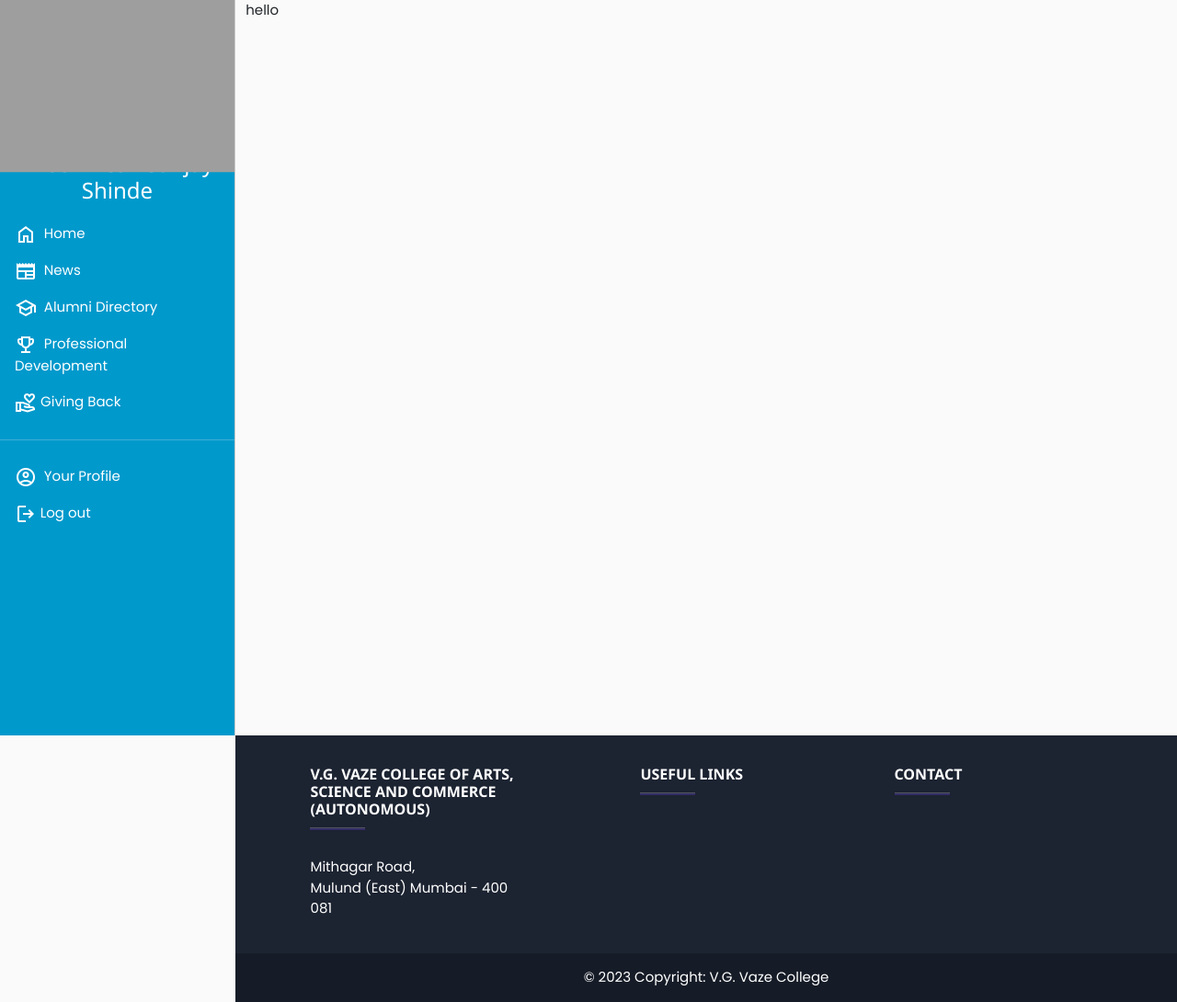
After one commit to rushiii3/Alumni, a PHP site: page /navbar3.php in a window 1280 px wide. The commit adds this page. Shown: the whole page at 92% size. Run offline with PHP 8.4, Linux system fonts and the light colour scheme; grey boxes are pictures that could not be loaded.

Commit message:
added footer

```diff
--- a/src/css/navigation.css
+++ b/src/css/navigation.css
@@ -114,9 +114,10 @@ a.article:hover {
 
 #content {
     width: 100%;
-    padding: 20px;
-    min-height: 100vh;
+    /* padding: 20px; */
+    min-height: 100svh;
     transition: all 0.3s;
+
 }
 
 /* ---------------------------------------------------
--- a/src/main/alumni_directory.php
+++ b/src/main/alumni_directory.php
@@ -169,6 +169,11 @@ else{
 
 
         </div>
+        <?php
+include "footer.php"
+?>
+          </div>
+          </div>
 
   </main>
   <script src="../js/alumni_directory.js"></script>
--- a/src/main/alumni_view_profile.php
+++ b/src/main/alumni_view_profile.php
@@ -232,7 +232,9 @@ foreach ($characters as $character) {
     }
 }
 ?>
-
+<?php
+include "footer.php"
+?>
 
     </main>
 </body>
--- /dev/null
+++ b/src/main/footer.php
@@ -0,0 +1,95 @@
+
+    <!-- Remove the container if you want to extend the Footer to full width. -->
+<div class="container-fluid g-0" >
+
+<!-- Footer -->
+<footer
+        class="text-center text-lg-start text-white"
+        style="background-color: #1c2331;"
+        >
+
+
+  <!-- Section: Links  -->
+
+    <div class="container text-center text-md-start">
+      <!-- Grid row -->
+      <div class="row p-3">
+        <!-- Grid column -->
+        <div class="col-md-4 col-lg-7 col-xl-3 mx-auto my-2">
+          <!-- Content -->
+          <!-- <div class="d-flex"> -->
+            <!-- <img src="../img/logo11-removebg-preview.png" alt="college_logo" > -->
+            <h6 class="text-uppercase fw-bold">V.G. Vaze College of Arts, Science and Commerce (Autonomous)</h6>
+          <!-- </div> -->
+
+          <hr
+              class="mb-4 mt-0 d-inline-block mx-auto"
+              style="width: 60px; background-color: #7c4dff; height: 2px"
+              />
+          <p>
+          Mithagar Road, <br>
+          Mulund (East) Mumbai - 400 081
+          </p>
+        </div>
+        <!-- Grid column -->
+
+
+        <!-- Grid column -->
+        <div class="col-md-2 col-lg-2 col-xl-2 mx-auto my-2">
+          <!-- Links -->
+          <h6 class="text-uppercase fw-bold">Useful links</h6>
+          <hr
+              class="mb-4 mt-0 d-inline-block mx-auto"
+              style="width: 60px; background-color: #7c4dff; height: 2px"
+              />
+          <!-- <p>
+            <a href="#!" class="text-white">Your Account</a>
+          </p>
+          <p>
+            <a href="#!" class="text-white">Become an Affiliate</a>
+          </p>
+          <p>
+            <a href="#!" class="text-white">Shipping Rates</a>
+          </p>
+          <p>
+            <a href="#!" class="text-white">Help</a>
+          </p> -->
+        </div>
+        <!-- Grid column -->
+
+        <!-- Grid column -->
+        <div class="col-md-4 col-lg-3 col-xl-3 mx-auto mb-md-0 my-2">
+          <!-- Links -->
+          <h6 class="text-uppercase fw-bold">Contact</h6>
+          <hr
+              class="mb-4 mt-0 d-inline-block mx-auto"
+              style="width: 60px; background-color: #7c4dff; height: 2px"
+              />
+          <!-- <p><i class="fas fa-home mr-3"></i> New York, NY 10012, US</p>
+          <p><i class="fas fa-envelope mr-3"></i> info@example.com</p>
+          <p><i class="fas fa-phone mr-3"></i> + 01 234 567 88</p>
+          <p><i class="fas fa-print mr-3"></i> + 01 234 567 89</p> -->
+        </div>
+        <!-- Grid column -->
+      </div>
+      <!-- Grid row -->
+    </div>
+
+  <!-- Section: Links  -->
+
+  <!-- Copyright -->
+  <div
+       class="text-center p-3"
+       style="background-color: rgba(0, 0, 0, 0.2)"
+       >
+    © 2023  Copyright:
+    <a class="text-white" style="text-decoration:none" href="https://vazecollege.net/"
+       >V.G. Vaze College</a
+      >
+  </div>
+  <!-- Copyright -->
+</footer>
+<!-- Footer -->
+
+</div>
+<!-- End of .container -->
--- a/src/main/home.php
+++ b/src/main/home.php
@@ -86,7 +86,10 @@ $characters = json_decode($data); // decode the JSON feed
 </div>
         </div>
 </div>
-
+        </div>
+<?php
+include "footer.php"
+?>
 </main>
 </body>
 </html>
--- /dev/null
+++ b/src/main/navbar3.php
@@ -0,0 +1,213 @@
+<!DOCTYPE html>
+<html lang="en">
+<head>
+    <meta charset="UTF-8">
+    <meta name="viewport" content="width=device-width, initial-scale=1.0">
+    <title>Document</title>
+    <link href="https://cdn.jsdelivr.net/npm/bootstrap@5.3.0-alpha3/dist/css/bootstrap.min.css" rel="stylesheet" integrity="sha384-KK94CHFLLe+nY2dmCWGMq91rCGa5gtU4mk92HdvYe+M/SXH301p5ILy+dN9+nJOZ" crossorigin="anonymous">
+    <script src="https://ajax.googleapis.com/ajax/libs/jquery/3.6.3/jquery.min.js"></script>
+    <script src="https://cdn.jsdelivr.net/npm/bootstrap@5.3.0-alpha3/dist/js/bootstrap.bundle.min.js" integrity="sha384-ENjdO4Dr2bkBIFxQpeoTz1HIcje39Wm4jDKdf19U8gI4ddQ3GYNS7NTKfAdVQSZe" crossorigin="anonymous"></script>
+    <link rel="stylesheet" href="https://cdn.jsdelivr.net/npm/bootstrap-icons@1.10.5/font/bootstrap-icons.css" />
+    <link rel="stylesheet" href="https://fonts.googleapis.com/css2?family=Material+Symbols+Outlined:opsz,wght,FILL,GRAD@20..48,100..700,0..1,-50..200" />
+
+    <link rel="stylesheet" href="https://www.w3schools.com/w3css/4/w3.css">
+    <style>
+      @import "https://fonts.googleapis.com/css?family=Poppins:300,400,500,600,700";
+body {
+    font-family: 'Poppins', sans-serif;
+    background: #fafafa;
+}
+#navBarLogo{
+    filter: brightness(0%);
+    height:2rem;
+    -webkit-transform: scale(1.5);
+    -moz-transform: scale(2.5);
+    -o-transform: scale(2.5);
+    -ms-transform: scale(2.5);
+    transform: scale(2.5);
+}
+      #mySidebar{
+        height:100%;
+        width:200px;
+        background-color:#fff;
+         position:fixed!important;
+        z-index:1;
+        overflow:hidden;
+
+    }
+       /* Extra small devices (phones, 600px and down) */
+@media only screen and (max-width: 600px) {
+  #mySidebar{
+      width:100%;
+      display: none;
+    }
+    .pageHalfWidth{
+      margin-left:0%
+    }
+    #CloseButton{
+      display: block;
+    }
+}
+/* Small devices (portrait tablets and large phones, 600px and up) */
+@media only screen and (min-width: 600px) {
+  #mySidebar{
+      width:100%;
+      display: none;
+    }
+    .pageHalfWidth{
+      margin-left:0%
+    }
+    #CloseButton{
+      display: block;
+    }
+}
+/* Medium devices (landscape tablets, 768px and up) */
+@media only screen and (min-width: 768px) {
+  #navButton{
+        display:none;
+    }
+    #mySidebar{
+      width:20%;
+      left:0;
+      display: block;
+    }
+    .pageHalfWidth{
+      margin-left:20%
+    }
+    #CloseButton{
+      display: none;
+    }
+}
+/* Large devices (laptops/desktops, 992px and up) */
+@media only screen and (min-width: 992px) {
+  #navButton{
+        display:none;
+    }
+    #mySidebar{
+      width:20%;
+      left:0;
+      display: block;
+    }
+    .pageHalfWidth{
+      margin-left:20%
+    }
+    #CloseButton{
+      display: none;
+    }
+}
+/* Extra large devices (large laptops and desktops, 1200px and up) */
+@media only screen and (min-width: 1200px) {
+  #navButton{
+        display:none;
+    }
+    #mySidebar{
+      width:20%;
+      left:0;
+      display: block;
+    }
+    #CloseButton{
+      display: none;
+    }
+    .pageHalfWidth{
+      margin-left:20%;
+    }
+}
+
+#sideBarLogo{
+    text-align: center;
+    -webkit-transform: scale(1.5);
+    -moz-transform: scale(1.5);
+    -o-transform: scale(1.5);
+    -ms-transform: scale(1.5);
+    transform: scale(1.5);
+    margin-inline: auto;
+    height:10rem;
+}
+
+.material-symbols-outlined{
+    vertical-align: middle;
+}
+    </style>
+</head>
+<body>
+
+<!-- Sidebar -->
+<div class=" w3-bar-block w3-border-right"  id="mySidebar"  style=" background: #0099CC ; color: #fff; transition: all 0.3s;">
+  <button onclick="w3_close()" class="w3-bar-item w3-large" id="CloseButton">Close &times;</button>
+  <div class="mx-auto">
+
+            <p class="text-center  mb-0" style="margin-inline:auto">
+                <img src="../img/logo11-removebg-preview.png" alt="college_logo"  id="sideBarLogo">
+            </p>
+
+            <h3 class="p-1 text-center" id="alumni_name">HrushiKesh Sanjay Shinde</h3>
+        </div>
+  <a href="home.php" class="w3-bar-item w3-button"><span class="material-symbols-outlined me-1">home</span> Home</a>
+  <a href="news.php" class="w3-bar-item w3-button"><span class="material-symbols-outlined me-1">newspaper</span> News</a>
+  <a href="alumni_directory.php" class="w3-bar-item w3-button"> <span class="material-symbols-outlined me-1">school</span> Alumni Directory</a>
+  <a href="professional_dev.php" class="w3-bar-item w3-button"> <span class="material-symbols-outlined me-1">emoji_events</span> Professional Development</a>
+  <a href="giving_back.php" class="w3-bar-item w3-button"><span class="material-symbols-outlined">volunteer_activism</span> Giving Back</a>
+
+  <hr>
+
+  <a href="profile.php" class="w3-bar-item w3-button"> <span class="material-symbols-outlined me-1">account_circle</span> Your Profile</a>
+
+  <a  href="#" class="w3-bar-item w3-button" id="logout_user_link"><span class="material-symbols-outlined me-1"> logout </span>Log out</a>
+
+
+</div>
+
+<!-- navigation 2 -->
+<nav class="navbar navbar-expand-lg navbar-light bg-light" id="navButton">
+                <div class="container">
+                <a class="navbar-brand" href="../main/home.php">
+                <img src="../img/logo11-removebg-preview.png" alt="college_logo" id="navBarLogo">
+                    </a>
+                    <button type="button" onclick="w3_open()"  class="btn btn-dark  ml-auto">
+                    <i class="bi bi-list"></i>
+                    </button>
+            </nav>
+
+<div class="w3-teal" id="navButton">
+<a class="navbar-brand ml-3" href="../main/home.php">
+                <img src="../img/logo11-removebg-preview.png" alt="college_logo" id="navBarLogo">
+                    </a>
+  <button class="w3-button w3-teal w3-xlarge"  onclick="w3_open()">☰</button>
+</div>
+
+
+
+
+<!-- Page Content -->
+<div  id="pageContent" class="pageHalfWidth">
+    <div class="container-fluid" style="min-height:100svh;">
+    hello
+    </div>
+    <?php
+    include "footer.php"
+    ?>
+</div>
+
+
+
+
+
+
+
+
+
+<script>
+function w3_open() {
+  document.getElementById("mySidebar").style.display = "block";
+}
+
+function w3_close() {
+  document.getElementById("mySidebar").style.display = "none";
+  var element = document.getElementById("pageContent");
+  element.classList.remove("pageHalfWidth");
+}
+</script>
+
+
+</body>
+</html>
--- a/src/main/professional_dev.php
+++ b/src/main/professional_dev.php
@@ -95,6 +95,11 @@ Professional Development
 
 </div>
         </div>
+            </div>
+            </div>
+        <?php
+include "footer.php"
+?>
          </main>
   <script src="../js/professional_dev.js"></script>
 </body>
--- a/src/main/profile.php
+++ b/src/main/profile.php
@@ -327,6 +327,10 @@ foreach ($characters as $character) {
 }
             ?>
 </div>
+</div>
+</div>
+</div>
+
 </main>
 <script src="../js/profile.js"></script>
 </body>
--- a/src/main/signup.php
+++ b/src/main/signup.php
@@ -381,6 +381,9 @@ exit;
 
             </div>
         </div>
+        <?php
+include "footer.php"
+?>
 </main>
         <script src="../js/sign_up.js"></script>
 </body>
```
